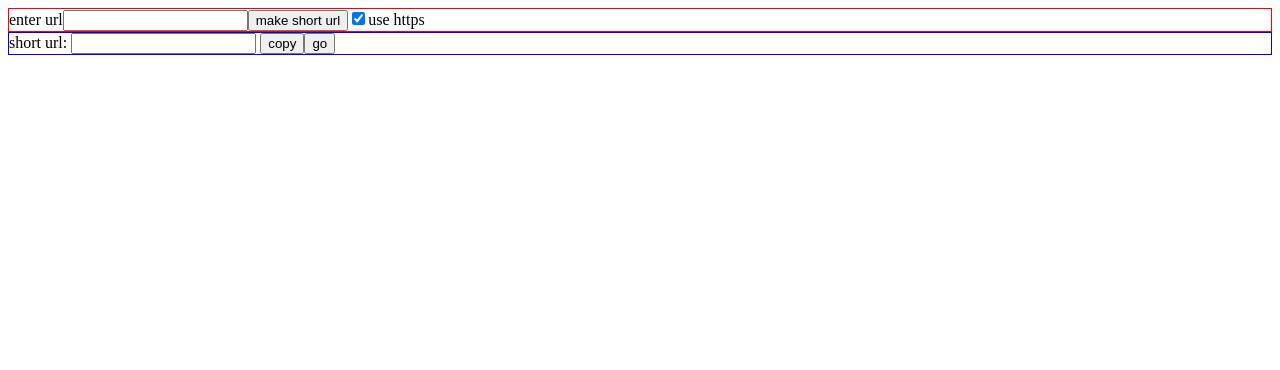
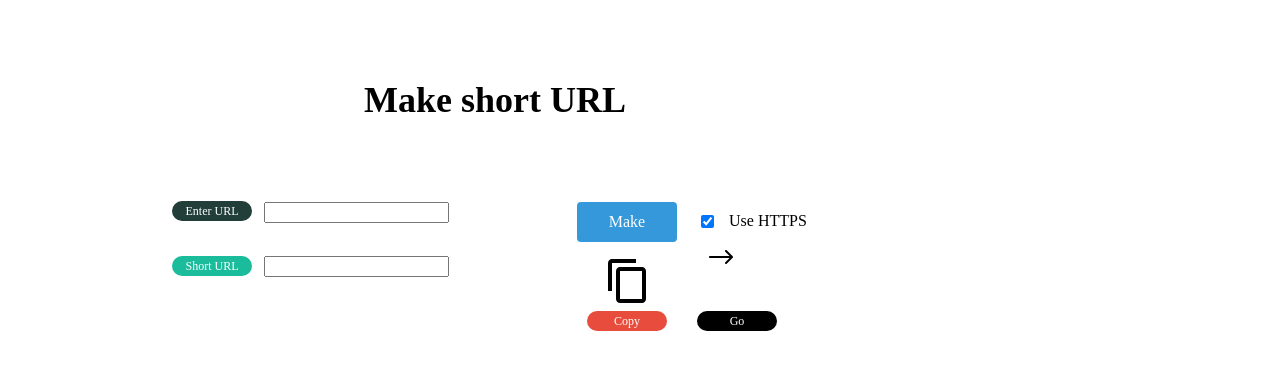
Before and after one commit to taehyeong224/link, a Vue app: page / in a window 1280 px wide. Shown: the top 370 px of the page. Built offline with nearby package versions, Linux system fonts and the light colour scheme.

Commit message:
change css

```diff
--- a/src/components/HelloWorld.vue
+++ b/src/components/HelloWorld.vue
@@ -1,17 +1,192 @@
 <template>
   <div class="hello">
-    <div class="input-url">
-      <label>enter url</label>
-      <input type="url" v-model="url">
-      <button @click="make">make short url</button>
-      <label><input type='checkbox' v-model="useHttps" checked />use https</label>
-    </div>
-    <div class="short-url">
-      short url:
-      <input type="text" id="short" v-model="shortLink"/>
-      {{msg}}
-      <button @click="copy">copy</button>
-      <button @click="go">go</button>
+    <div id="webView" data-canvas="true" data-show-memo="false" data-show-link="false">
+      <div
+        data-obj-id="2k345"
+        data-obj-type="element"
+        data-text-editable="true"
+        class
+        style="position: absolute; top: 79px; left: 345px; width: 300px; height: 54px;"
+      >
+        <div
+          data-text-content="true"
+          style="font-weight: bold; font-size: 36px; text-align: center;"
+          class
+        >Make short URL</div>
+      </div>
+      <div
+        data-obj-id="m8BBe"
+        data-obj-type="element"
+        data-text-editable="true"
+        class
+        style="position: absolute; top: 202px; left: 577px; width: 100px; height: 40px;"
+      >
+        <div
+          data-text-content="true"
+          style="font-size: 16px; color: rgb(255, 255, 255); text-align: center; line-height: 2.5em; border-top-left-radius: 4px; border-top-right-radius: 4px; border-bottom-right-radius: 4px; border-bottom-left-radius: 4px; background-color: rgb(52, 152, 219);"
+          class
+          @click="make"
+        >Make</div>
+      </div>
+      <div
+        data-obj-type="group"
+        data-obj-id="Ow4yP"
+        class
+        style="position: absolute; left: 697px; top: 212px; width: 289px; height: 20px;"
+      >
+        <div
+          data-obj-id="dfRoX"
+          data-obj-type="element"
+          style="position: absolute; top: 0px; left: 0px; width: 20px; height: 20px;"
+          class
+        >
+          <label data-form-control="checkbox" data-min-width="20" data-min-height="20">
+            <input type="checkbox" checked="checked" v-model="useHttps"/>
+            <span data-form-decorator="true"></span>
+          </label>
+        </div>
+        <div
+          data-obj-id="4GWLx"
+          data-obj-type="element"
+          data-text-editable="true"
+          style="position: absolute; top: 0px; left: 32px; width: 257px; height: 20px;"
+          class
+        >
+          <div data-text-content="true" style="font-size:16px;" class >Use HTTPS</div>
+        </div>
+      </div>
+      <div
+        data-obj-id="ZDOaK"
+        data-obj-type="element"
+        data-text-editable="true"
+        class
+        style="position: absolute; top: 202px; left: 264px; width: 300px; height: 40px;"
+      >
+        <input
+          type="text"
+          data-min-width="60"
+          data-min-height="30"
+          data-text-content="true"
+          value="https://google.com"
+          style="color: rgb(94, 94, 94);"
+          class
+          spellcheck="false"
+          v-model="url"
+        >
+      </div>
+      <div
+        data-obj-id="jb7AX"
+        data-obj-type="element"
+        data-text-editable="true"
+        class
+        style="position: absolute; top: 201px; left: 172px; width: 80px; height: 20px;"
+      >
+        <div
+          data-text-content="true"
+          style="border-radius: 30px; text-align: center; line-height: 20px; color: rgb(255, 255, 255); font-size: 12px; box-shadow: none; background-color: rgb(33, 62, 56);"
+          class
+        >Enter URL</div>
+      </div>
+      <div
+        data-obj-id="f6YFk"
+        data-obj-type="element"
+        data-text-editable="true"
+        class
+        style="position: absolute; top: 256px; left: 264px; width: 300px; height: 40px;"
+      >
+        <input
+          type="text"
+          data-min-width="60"
+          data-min-height="30"
+          data-text-content="true"
+          value
+          style="color: rgb(94, 94, 94);"
+          class
+          id="short" v-model="shortLink"
+        >
+      </div>
+      <div
+        data-obj-id="2ZejR"
+        data-obj-type="element"
+        data-text-editable="true"
+        class
+        style="position: absolute; top: 256px; left: 172px; width: 80px; height: 20px;"
+      >
+        <div
+          data-text-content="true"
+          style="border-top-left-radius: 30px; border-top-right-radius: 30px; border-bottom-right-radius: 30px; border-bottom-left-radius: 30px; text-align: center; line-height: 20px; color: rgb(255, 255, 255); font-size: 12px; box-shadow: none; background-color: rgb(26, 188, 156);"
+          class
+        >Short URL</div>
+      </div>
+      <div
+        data-obj-id="6e11q"
+        data-obj-type="icon"
+        class
+        style="position: absolute; top: 257px; left: 604px; width: 46px; height: 39px;"
+      >
+        <svg
+          @click="copy"
+          xmlns="http://www.w3.org/2000/svg"
+          width="48"
+          height="48"
+          viewBox="0 0 48 48"
+          data-svg-content="true"
+          fill="#000000"
+        >
+          <path
+            d="M32 2H8C5.79 2 4 3.79 4 6v28h4V6h24V2zm6 8H16c-2.21 0-4 1.79-4 4v28c0 2.21 1.79 4 4 4h22c2.21 0 4-1.79 4-4V14c0-2.21-1.79-4-4-4zm0 32H16V14h22v28z"
+          ></path>
+        </svg>
+      </div>
+      <div
+        data-obj-id="3EmTI"
+        data-obj-type="element"
+        data-text-editable="true"
+        class
+        style="position: absolute; top: 311px; left: 587px; width: 80px; height: 20px;"
+      >
+        <div
+          data-text-content="true"
+          style="border-radius: 30px; text-align: center; line-height: 20px; color: rgb(255, 255, 255); font-size: 12px; box-shadow: none; background-color: rgb(231, 76, 60);"
+          class
+        >Copy</div>
+      </div>
+      <div
+        data-obj-id="SlSiV"
+        data-obj-type="icon"
+        class
+        style="position: absolute; top: 242px; left: 705px; width: 64px; height: 64px; transform: rotate(0rad);"
+      >
+        <svg
+        @click="go"
+          xmlns="http://www.w3.org/2000/svg"
+          xmlns:xlink="http://www.w3.org/1999/xlink"
+          width="64"
+          height="64"
+          viewBox="0 0 64 64"
+          fill="#000000"
+          data-svg-content="true"
+        >
+          <g>
+            <path
+              d="M 4,15C 4,15.552, 4.448,16, 5,16l 19.586,0 l-4.292,4.292c-0.39,0.39-0.39,1.024,0,1.414 c 0.39,0.39, 1.024,0.39, 1.414,0l 6-6c 0.092-0.092, 0.166-0.202, 0.216-0.324C 27.972,15.26, 28,15.132, 28,15.004c0-0.002,0-0.002,0-0.004 l0,0c0-0.13-0.026-0.26-0.078-0.382c-0.050-0.122-0.124-0.232-0.216-0.324l-6-6c-0.39-0.39-1.024-0.39-1.414,0 c-0.39,0.39-0.39,1.024,0,1.414L 24.586,14L 5,14 C 4.448,14, 4,14.448, 4,15z"
+            ></path>
+          </g>
+        </svg>
+      </div>
+      <div
+        data-obj-id="RNMmR"
+        data-obj-type="element"
+        data-text-editable="true"
+        class
+        style="position: absolute; top: 311px; left: 697px; width: 80px; height: 20px;"
+      >
+        <div
+          data-text-content="true"
+          style="border-radius: 30px; text-align: center; line-height: 20px; color: rgb(255, 255, 255); font-size: 12px; box-shadow: none; background-color: rgb(0, 0, 0);"
+          class
+        >Go</div>
+      </div>
     </div>
   </div>
 </template>
@@ -35,12 +210,12 @@ export default {
   methods: {
     copy: function() {
       console.log("copy");
-      const t = document.getElementById("short")
+      const t = document.getElementById("short");
       console.log("t : ", t);
       t.value = this.shortLink;
       t.select();
-      document.execCommand('copy');
-      this.msg = "complete copy"
+      document.execCommand("copy");
+      this.msg = "complete copy";
     },
     make: function() {
       const baseHOST =
```
